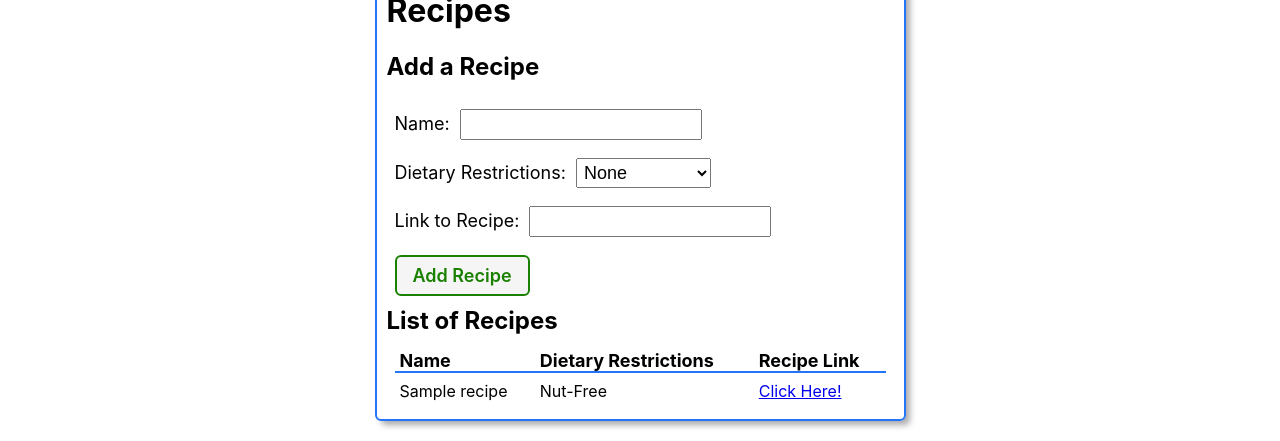
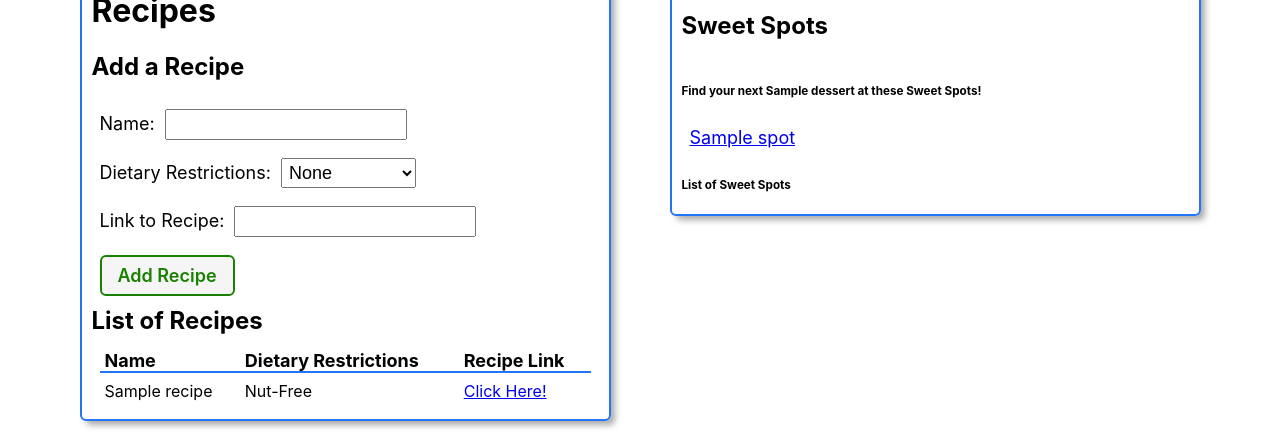
Before and after one commit to jessykim/dessert-collector-lab, a Django app: page /desserts/1/ in a window 1280 px wide. Shown: the part 448-889 px from the top of the page. Run offline with Django 4.2, Linux system fonts and the light colour scheme; tables that the repository leaves empty hold one stand-in row (values such as "Sample post").

Commit message:
display list of associated spots for a dessert

```diff
--- a/main_app/templates/desserts/detail.html
+++ b/main_app/templates/desserts/detail.html
@@ -78,6 +78,37 @@
       </div>
     {% endif %}
   </section>
+
+  <section class="spots">
+    <div class="subsection-title">
+      <h2>Sweet Spots</h2>
+      {% comment %} <img src="{% static 'images/string.svg' %}" alt="A ball of string" />
+      <img src="{% static 'images/mouse.svg' %}" alt="A mouse" />
+      <img src="{% static 'images/fish.svg' %}" alt="A fishy toy" /> {% endcomment %}
+    </div>
+    <h3>Find your next {{ dessert.name }} at these Sweet Spots!</h3>
+    <div class="subsection-content">
+      {% if dessert.spots.count %}
+        {% for spot in dessert.spots.all %}
+          <div class="spot-container">
+            {% comment %} <div
+              class="color-block"
+              style="background-color: {{ toy.color }}"
+            ></div> {% endcomment %}
+            <a href="{% url 'spots_detail' spot.id %}">
+              <p>{{ spot.name }}</p>
+            </a>
+          </div>
+        {% endfor %}
+      {% else %}
+        <p class="no-spots">No sweet spots are listed for {{dessert.name}}</p>
+      {% endif %}
+    </div>
+    <h3>List of Sweet Spots</h3>
+    <div class="subsection-content">
+      {% comment %} We'll display available toys here {% endcomment %}
+    </div>
+  </section>
 </div>
 
 
```
